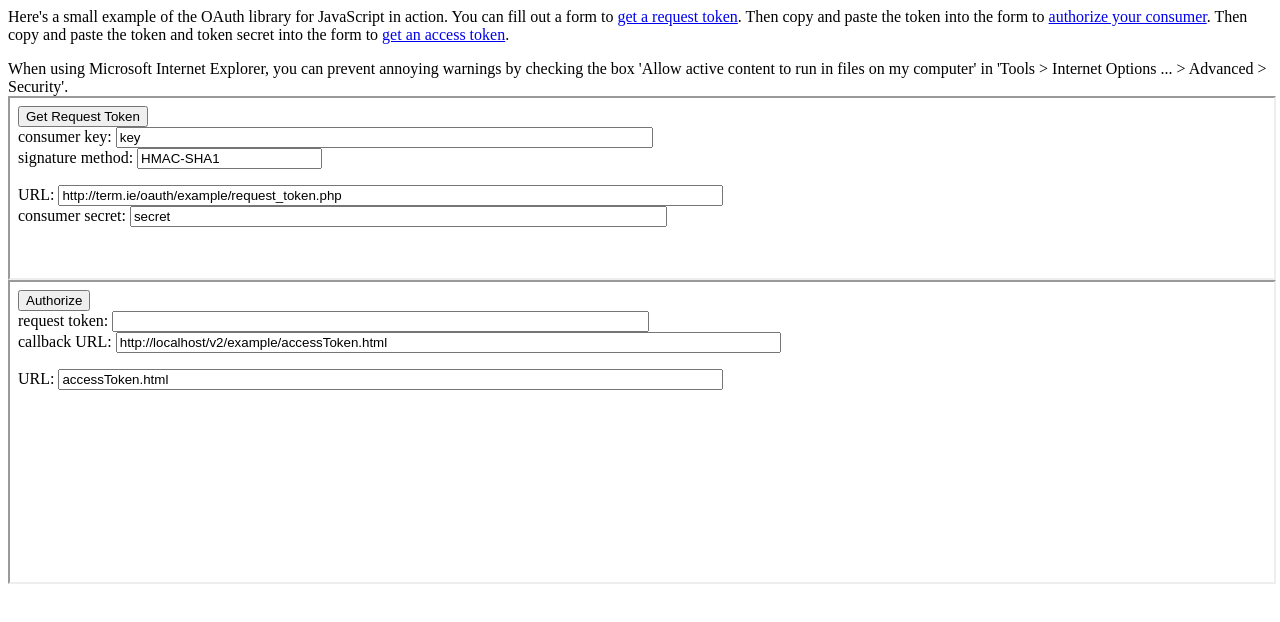
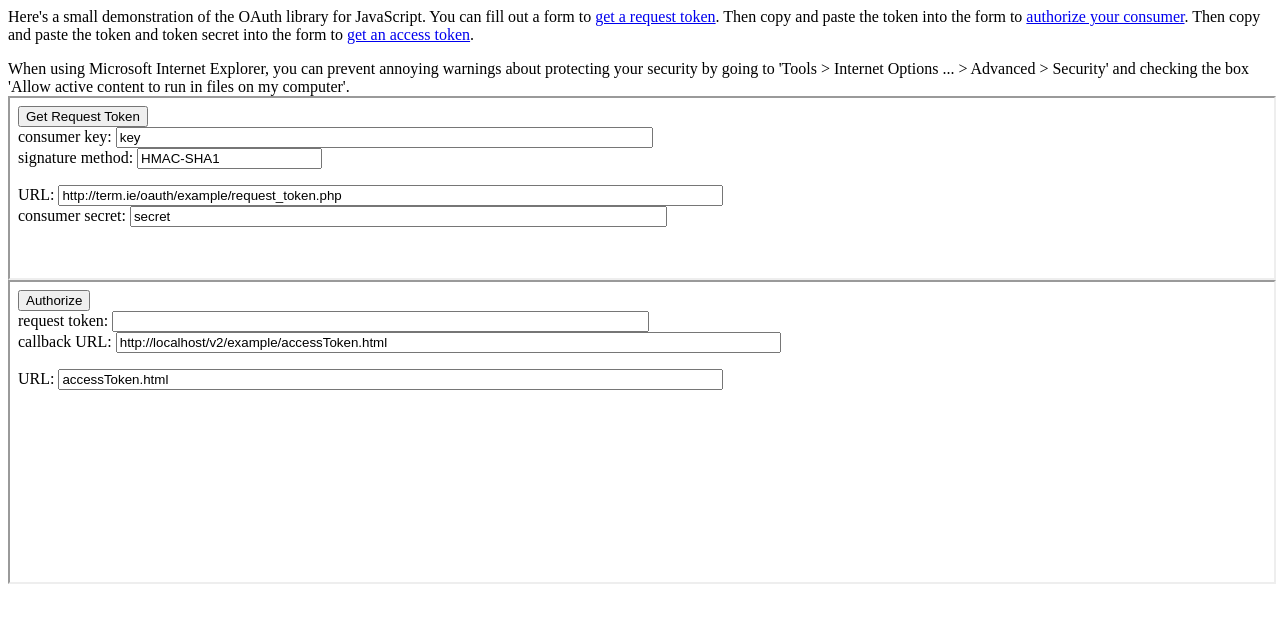
Before and after one commit to johan/oauth-js, a plain HTML site: page v2/example/index.html in a window 1280 px wide. Drawn offline with Linux system fonts and the light colour scheme.

Commit message:
beautified
git-svn-id: http://oauth.googlecode.com/svn/code/javascript@442 f7ae4463-c52f-0410-a7dc-93bad6e629e8

```diff
--- a/v2/example/index.html
+++ b/v2/example/index.html
@@ -1,6 +1,6 @@
 <HTML>
   <body>
-Here's a small example of the OAuth library for JavaScript in action.
+Here's a small demonstration of the OAuth library for JavaScript.
 You can fill out a form to
 <a href="requestToken.html" target="_blank">get a request token</a>.
 Then copy and paste the token into the form to
@@ -9,8 +9,10 @@ Then copy and paste the token and token secret into the form to
 <a href="accessToken.html" target="_blank">get an access token</a>.
 <p>
 When using Microsoft Internet Explorer, you can prevent annoying warnings
-by checking the box 'Allow active content to run in files on my computer'
-in 'Tools > Internet Options ... > Advanced > Security'.
+about protecting your security by going to
+'Tools > Internet Options ... > Advanced > Security'
+and checking the box
+'Allow active content to run in files on my computer'.
 <iframe width="100%" height="180" src="requestToken.html"></iframe>
 <iframe width="100%" height="300" src="authorize.html"></iframe>
   </body>
```
